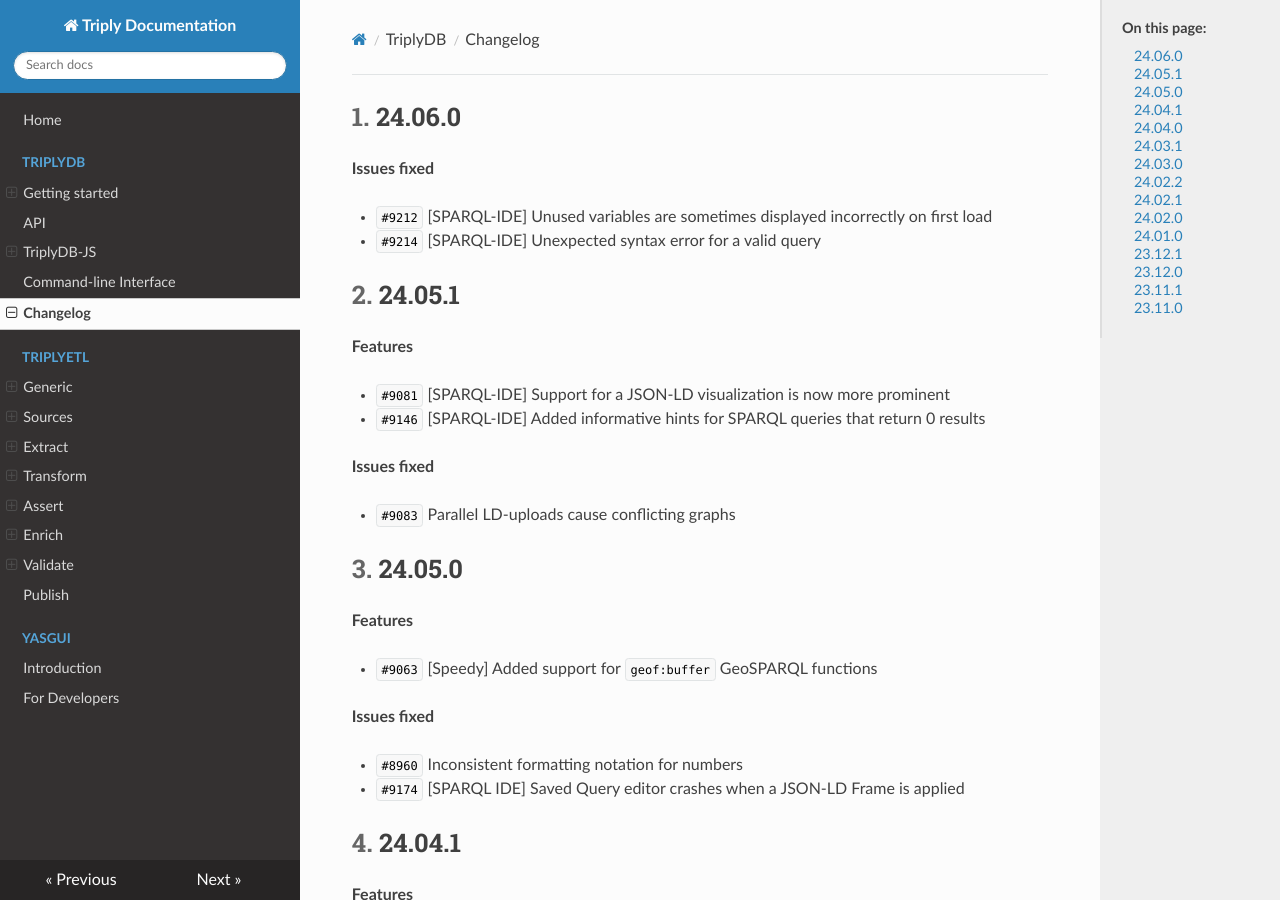
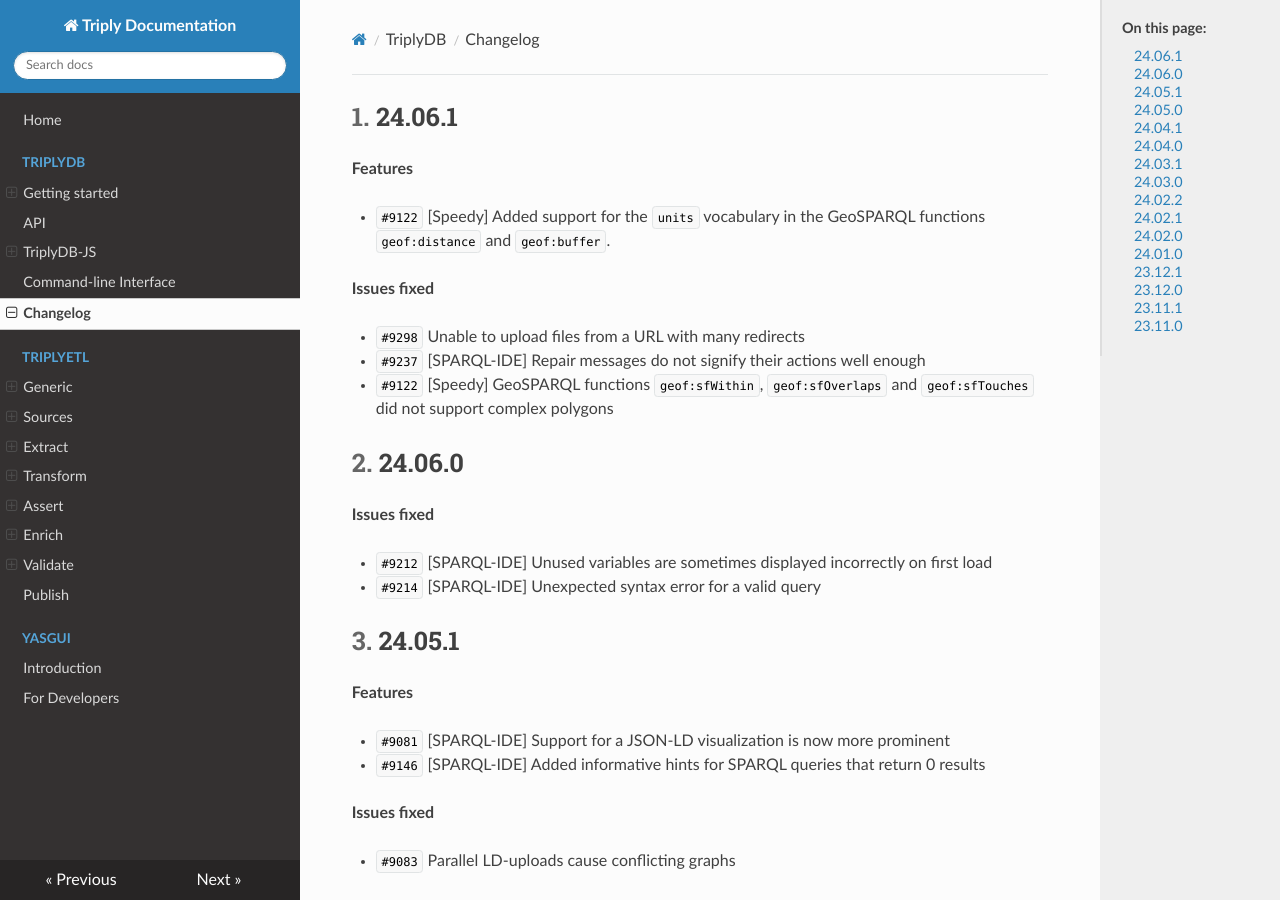
Before and after one commit to TriplyDB/Documentation, an MkDocs documentation site: the page built from docs/triplydb-changelog/index.md, in a window 1280 px wide and 900 px high. Built offline with MkDocs 1.6.1, drawn with Linux system fonts in a browser that asks for light colours.

Commit message:
Updated TriplyDB changelog 24.06.1

```diff
--- a/docs/triplydb-changelog/index.md
+++ b/docs/triplydb-changelog/index.md
@@ -4,6 +4,18 @@
 ---
 
 [TOC]
+
+## 24.06.1 {#24.06.1}
+
+**Features**
+
+- `#9122` [Speedy] Added support for the `units` vocabulary in the GeoSPARQL functions `geof:distance` and `geof:buffer`.
+
+**Issues fixed**
+
+- `#9298` Unable to upload files from a URL with many redirects
+- `#9237` [SPARQL-IDE] Repair messages do not signify their actions well enough
+- `#9122` [Speedy] GeoSPARQL functions `geof:sfWithin`, `geof:sfOverlaps` and `geof:sfTouches` did not support complex polygons
 
 ## 24.06.0 {#24.06.0}
 
```
